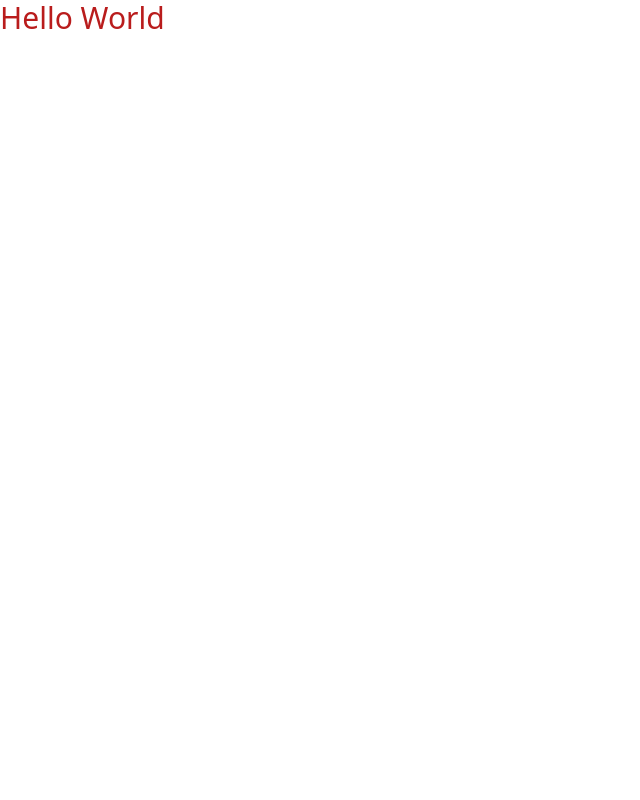
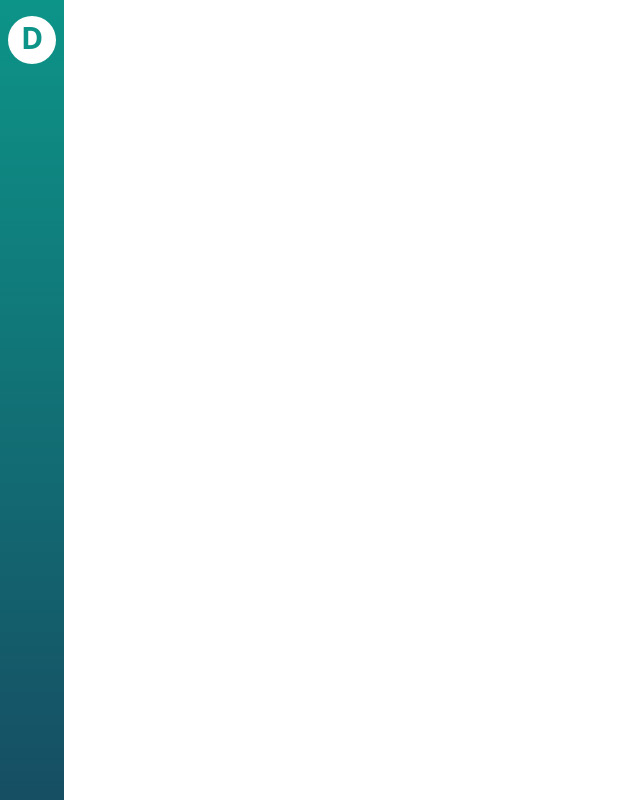
Before and after one commit to soAcademy/dashboard-app, a React (Create React App) app: page / in a window 1280 px wide. Shown: the whole page, without its empty margins (0-640 px from the left). Built offline with nearby package versions, Linux system fonts and the light colour scheme.

Commit message:
feat: add icon

```diff
--- a/package.json
+++ b/package.json
@@ -12,6 +12,7 @@
     "react-dom": "^18.1.0",
     "react-map-gl": "^7.0.11",
     "react-router": "^6.3.0",
+    "react-router-dom": "^6.3.0",
     "react-scripts": "5.0.1",
     "web-vitals": "^2.1.4"
   },
--- a/src/App.js
+++ b/src/App.js
@@ -1,3 +1,9 @@
-const App = () => <div className="text-red-700 text-3xl">Hello World</div>;
+import { BrowserRouter, Routes, Route } from "react-router-dom";
+import { Sidebar } from "./components/Sidebar";
 
+const App = () => (
+  <BrowserRouter>
+    <Sidebar />
+  </BrowserRouter>
+);
 export default App;
--- /dev/null
+++ b/src/components/Sidebar/index.js
@@ -0,0 +1,9 @@
+export const Sidebar = () => (
+  <div className="w-16 bg-gradient-to-b from-teal-600 to-cyan-900 h-screen fixed">
+    <div className="w-full px-2 text-center">
+      <div className="bg-white mt-4 w-12 h-12 rounded-full align-middle text-3xl text-teal-600 font-bold pt-1">
+        D
+      </div>
+    </div>
+  </div>
+);
```
Also changed, not shown: 1 other file (tests, documents, lock files or other folders).
